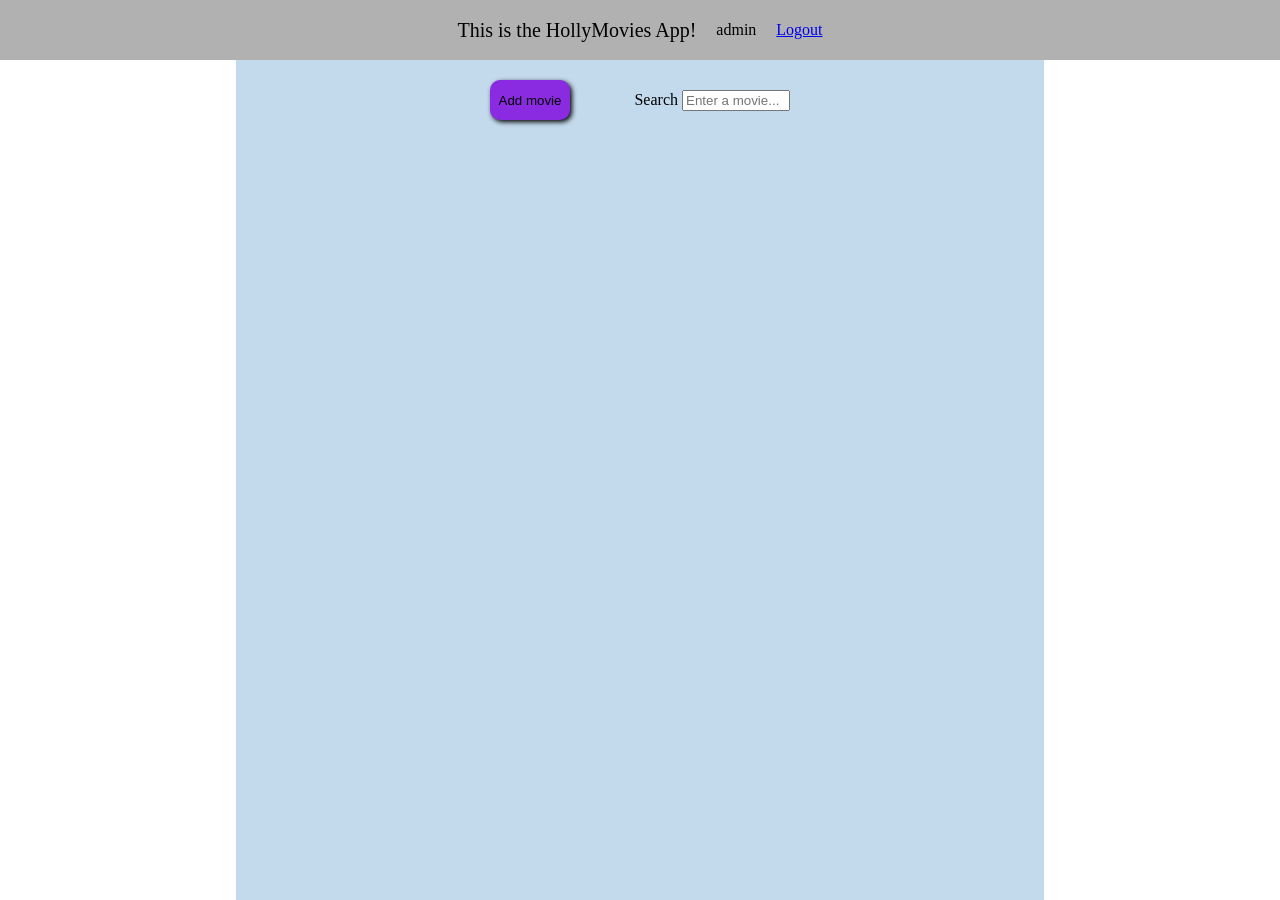
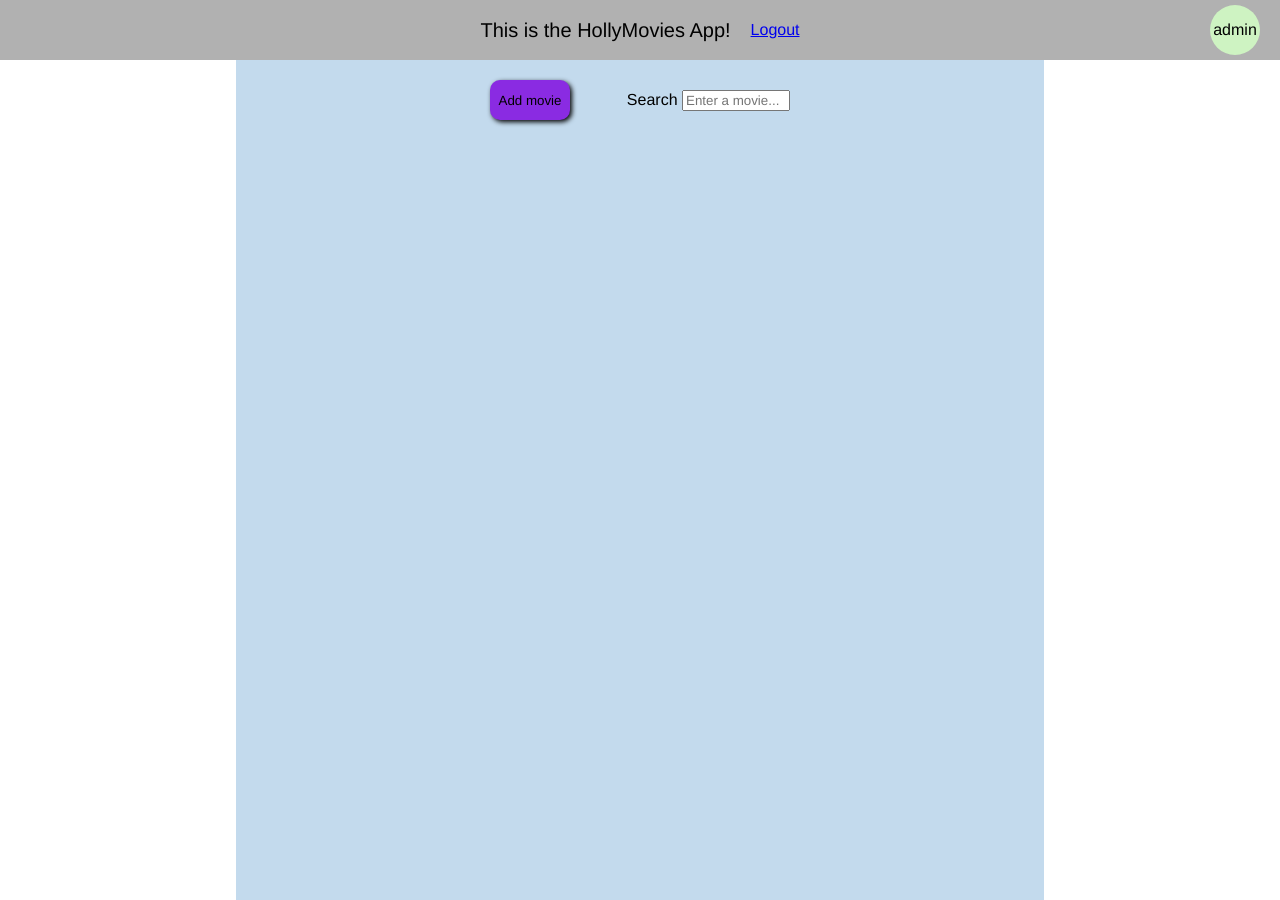
Before and after one commit to CretaFlorin/Django-Movies-App-71, a Django app: page / in a window 1280 px wide. Run offline with Django 3.2, Linux system fonts and the light colour scheme; a user stored in the database is signed in.

Commit message:
profile picture, font-family

```diff
--- a/static/base.css
+++ b/static/base.css
@@ -1,5 +1,9 @@
 body {
     margin: 0;
+}
+
+* {
+    font-family: Helvetica;
 }
 
 #app {
@@ -16,7 +20,7 @@ body {
     display: flex;
     justify-content: center;
     align-items: center;
-    gap:20px;
+    gap: 20px;
     /**/
     background-color: #b1b1b1;
     position: fixed;
@@ -40,3 +44,19 @@ body {
     /**/
     background-color: rgb(195, 218, 237);
 }
+
+.user-profile {
+    width: 50px;
+    height: 50px;
+    position: absolute;
+    right: 20px;
+    /**/
+    display: flex;
+    align-items: center;
+    justify-content: center;
+    /**/
+    border-radius: 50%;
+    background-color: rgb(206, 243, 194);
+    user-select: none;
+    cursor: pointer;
+}
--- a/viewer/templates/base.html
+++ b/viewer/templates/base.html
@@ -12,10 +12,12 @@
       <header class="navbar">
         <span class="navbar__title"> This is the HollyMovies App! </span>
         {% if user.is_authenticated %}
-        <span>{{user.username}}</span>
         <a href="{% url 'logout' %}">
           <span>Logout</span>
         </a>
+        <div class="user-profile">
+          <span>{{user.username}}</span>
+        </div>
         {% endif %}
       </header>
       <div class="content">{% block content %} {% endblock %}</div>
```
Also changed, not shown: db.sqlite3.
